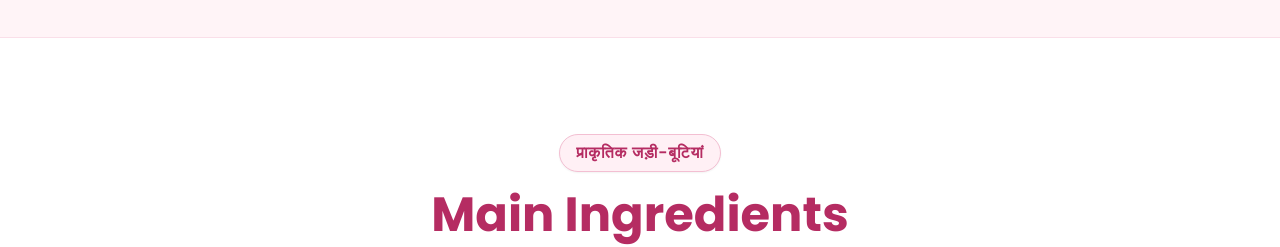
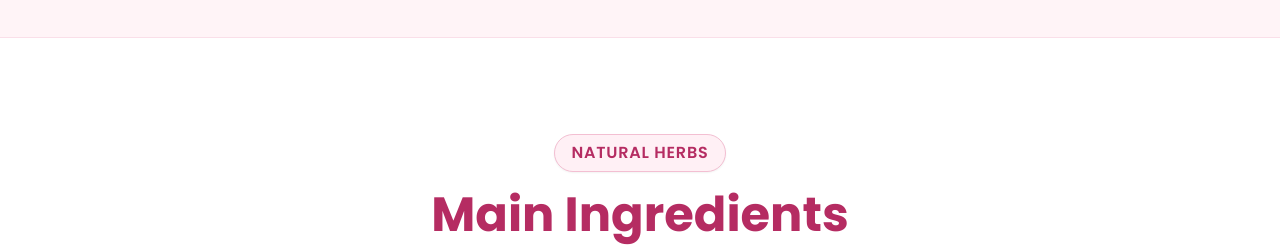
Before and after one commit to dev-imran-hussain/garbhamrit, a Next.js app: page / in a window 1280 px wide. Shown: the part 6180-6427 px from the top of the page. Built offline with nearby package versions, Linux system fonts and the light colour scheme.

Commit message:
improve main featuers badge

```diff
--- a/components/landing/Ingredients.tsx
+++ b/components/landing/Ingredients.tsx
@@ -8,7 +8,7 @@ export const Ingredients: React.FC = () => {
     <section className="py-14 md:py-20 lg:py-24 bg-white border-b border-[#F3BFD2]/30">
       <div className="max-w-7xl mx-auto px-4 sm:px-6 lg:px-10">
         <SectionHeading
-          badge="प्राकृतिक जड़ी-बूटियां"
+          badge="Natural Herbs"
           title="Main Ingredients"
           subtitle="आयुर्वेद के प्राचीन ग्रंथों से चुनी गई 23+ प्रभावशाली जड़ी-बूटियों का शक्तिशाली और संतुलित मिश्रण।"
         />
```
